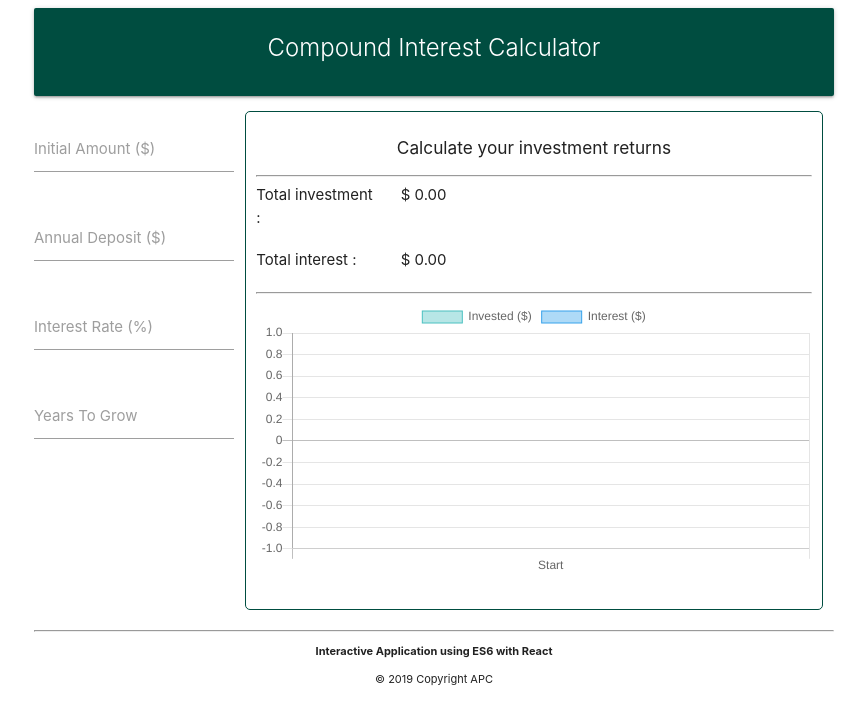
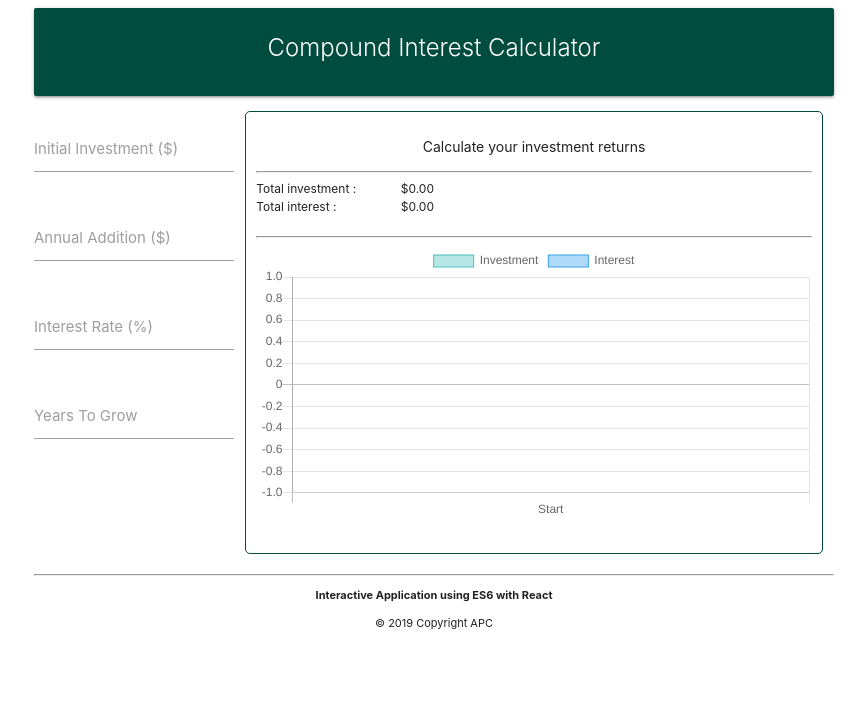
Before and after one commit to ac-soft/compound-interest-calc, a React (Create React App) app: page / in a window 1280 px wide. Shown: the top 724 px of the page, without its empty margins (206-1073 px from the left). Built offline with nearby package versions, Linux system fonts and the light colour scheme.

Commit message:
Fixed tooltip

```diff
--- a/src/App.js
+++ b/src/App.js
@@ -40,7 +40,7 @@ const ResultHeader = (props) => {
             value={ props.total }
             displayType={ 'text' }
             thousandSeparator={ true }
-            prefix={ '$ ' }
+            prefix={ '$' }
             decimalScale={ 2 }
             fixedDecimalScale={ true }>
           </NumberFormat>
@@ -65,10 +65,8 @@ const ResultHeader = (props) => {
   }
 
   return (
-    <div>
-      <h6>
-        { hdr }
-      </h6>
+    <div style={{fontSize: '14px'}}>
+      { hdr }
       <hr />
     </div>
   );
@@ -77,21 +75,19 @@ const ResultHeader = (props) => {
 const ResultChart = (props) => {
   /* Get specific values from props */
   let chartLabels = props.output.map(i => i.year);
-  let chartInvested = props.output.map(i => Math.round(i.totalDeposit));
-  let chartInterest = props.output.map(i => Math.round(i.totalInterest));
+  let chartInvested = props.output.map(i => i.totalDeposit);
+  let chartInterest = props.output.map(i => i.totalInterest);
 
   let data = {
     labels: chartLabels,
     datasets: [{
-      label: 'Invested ($)',
-      stack: 'stack_',
+      label: 'Investment',
       backgroundColor: 'rgba(75, 192, 192, 0.4)',
       borderColor: 'rgb(75, 192, 192)',
       borderWidth: 1,
       data: chartInvested
     }, {
-      label: 'Interest ($)',
-      stack: 'stack_',
+      label: 'Interest',
       backgroundColor: 'rgba(54, 162, 235, 0.4)',
       borderColor: 'rgb(54, 162, 235)',
       borderWidth: 1,
@@ -99,11 +95,40 @@ const ResultChart = (props) => {
     }]
   };
 
-  console.log(props.output);
+  let options = {
+    scales: {
+      xAxes: [{ stacked: true }],
+      yAxes: [{ stacked: true }]
+    },
+    /* From stackoverflow */
+    /* https://stackoverflow.com/questions/39373561/how-get-sum-of-total-values-in-stackedbar-chartjs */
+    tooltips: {
+      mode: 'label',
+      callbacks: {
+        label: function(tooltipItem, data) {
+          let tooltipLabel = data.datasets[tooltipItem.datasetIndex].label;
+          let tooltipValue = data.datasets[tooltipItem.datasetIndex].data[tooltipItem.index];
+
+          // Loop through all datasets to get the actual total of the index
+          let total = 0;
+          for (let i = 0; i < data.datasets.length; i++)
+              total += data.datasets[i].data[tooltipItem.index];
+
+          // If it is not the last dataset, you display it as you usually do
+          if (tooltipItem.datasetIndex !== data.datasets.length - 1) {
+              return tooltipLabel + ": $" + tooltipValue.toFixed(2).replace(/(\d)(?=(\d{3})+\.)/g, '$1,');
+          } else { // .. else, you display the dataset and the total, using an array
+              return [tooltipLabel + ": $" + tooltipValue.toFixed(2).replace(/(\d)(?=(\d{3})+\.)/g, '$1,'),
+                "Total: $" + total.toFixed(2).replace(/(\d)(?=(\d{3})+\.)/g, '$1,')];
+          }
+        }
+      }
+    }
+  };
 
   return (
     <div>
-      <Bar data={ data }></Bar>
+      <Bar data={ data } options={ options }></Bar>
     </div>
   );
 };
@@ -116,38 +141,33 @@ const Result = (props) => {
       <ResultHeader years={ idx } total={ props.output[idx].totalValue }/>
 
       <div>
-        <div className="row" style={{textAlign: 'left'}}>
+        <div className="row" style={{textAlign: 'left', fontSize: '12px'}}>
           <div className="col s3">
             Total investment :
+            <br />
+            Total interest :
           </div>
           <div className="col s9">
             <NumberFormat
               value={ props.output[idx].totalDeposit }
               displayType={ 'text' }
               thousandSeparator={true}
-              prefix={ '$ ' }
+              prefix={ '$' }
               decimalScale={ 2 }
               fixedDecimalScale={ true }>
             </NumberFormat>
-          </div>
-        </div>
-        <div className="row" style={{textAlign: 'left'}}>
-          <div className="col s3">
-            Total interest :
-          </div>
-          <div className="col s9">
+            <br />
             <NumberFormat
               value={ props.output[idx].totalInterest }
               displayType={ 'text' }
               thousandSeparator={true}
-              prefix={ '$ ' }
+              prefix={ '$' }
               decimalScale={ 2 }
               fixedDecimalScale={ true }>
             </NumberFormat>
           </div>
         </div>
         <hr />
-
         <div className="row">
           <div className="col s12">
             <ResultChart output={ props.output }/>
@@ -248,7 +268,7 @@ class InputDetails extends Component {
                   onChange={ this.handleChange }
                   type="number"
                   className="validate" />
-                <label htmlFor="initialAmount">Initial Amount ($)</label>
+                <label htmlFor="initialAmount">Initial Investment ($)</label>
               </div>
             </div>
             <div className="row">
@@ -259,7 +279,7 @@ class InputDetails extends Component {
                   onChange={ this.handleChange }
                   type="number"
                   className="validate" />
-                <label htmlFor="annualDeposit">Annual Deposit ($)</label>
+                <label htmlFor="annualDeposit">Annual Addition ($)</label>
               </div>
             </div>
             <div className="row">
```
